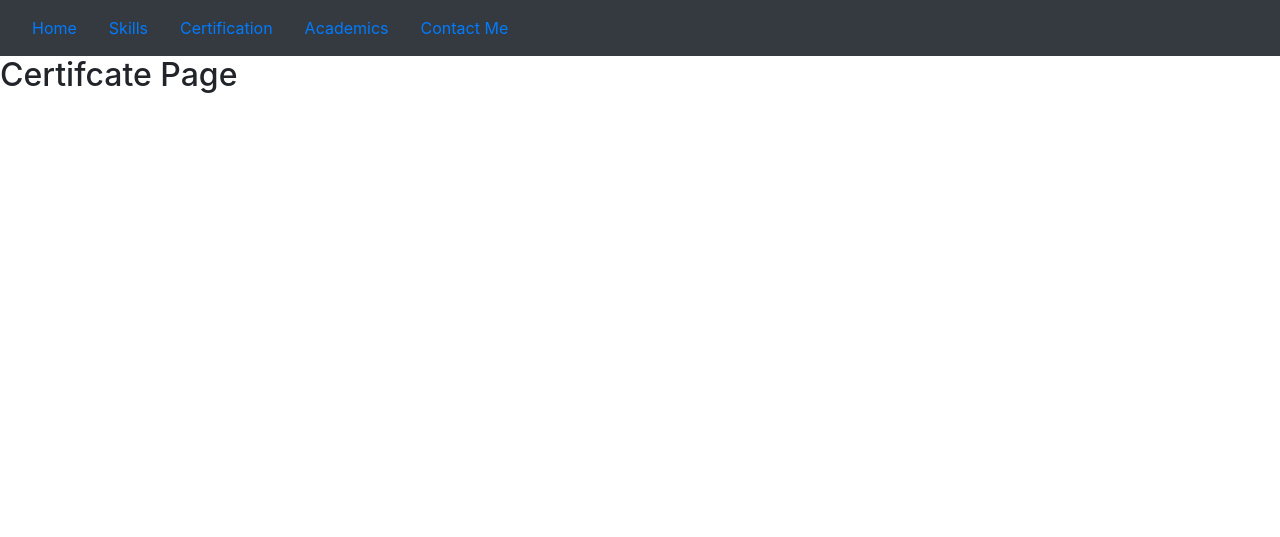
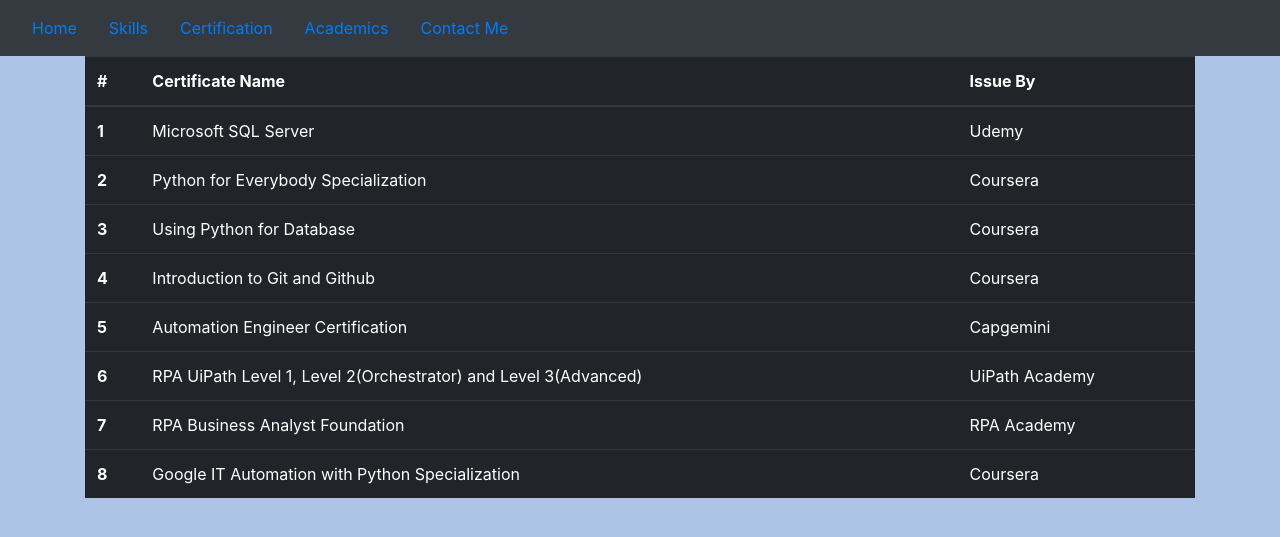
Before and after one commit to satishkr39/my_profile, a Flask app: page /certificate in a window 1280 px wide. Shown: the top 537 px of the page. Run offline with Flask 2, Linux system fonts and the light colour scheme; some libraries are stand-ins or nearby versions.

Commit message:
added skills page, certification page

```diff
--- a/my_profile/certificate/templates/certificate/certificate.html
+++ b/my_profile/certificate/templates/certificate/certificate.html
@@ -6,8 +6,60 @@
     <title>Title</title>
 </head>
 <body>
-    {% block content %}
-        <h2> Certifcate Page </h2>
-    {% endblock %}
+{% block content %}
+<div class="container">
+    <table class="table table-dark table-hover">
+        <thead>
+        <tr>
+            <th scope="col">#</th>
+            <th scope="col">Certificate Name</th>
+            <th scope="col">Issue By</th>
+        </tr>
+        </thead>
+        <tbody>
+        <tr>
+            <th scope="row">1</th>
+            <td>Microsoft SQL Server</td>
+            <td>Udemy</td>
+        </tr>
+        <tr>
+            <th scope="row">2</th>
+            <td>Python for Everybody Specialization</td>
+            <td>Coursera</td>
+        </tr>
+        <tr>
+            <th scope="row">3</th>
+            <td>Using Python for Database</td>
+            <td>Coursera</td>
+        </tr>
+        <tr>
+            <th scope="row">4</th>
+            <td>Introduction to Git and Github</td>
+            <td>Coursera</td>
+        </tr>
+        <tr>
+            <th scope="row">5</th>
+            <td>Automation Engineer Certification</td>
+            <td>Capgemini</td>
+        </tr>
+        <tr>
+            <th scope="row">6</th>
+            <td>RPA UiPath Level 1, Level 2(Orchestrator) and Level 3(Advanced)</td>
+            <td>UiPath Academy</td>
+        </tr>
+        <tr>
+            <th scope="row">7</th>
+            <td>RPA Business Analyst Foundation</td>
+            <td>RPA Academy</td>
+        </tr>
+         <tr>
+            <th scope="row">8</th>
+            <td>Google IT Automation with Python Specialization</td>
+            <td>Coursera</td>
+        </tr>
+        </tbody>
+    </table>
+</div>
+{% endblock %}
 </body>
 </html>
--- a/my_profile/static/styles/mainpage.css
+++ b/my_profile/static/styles/mainpage.css
@@ -53,3 +53,19 @@
   border-bottom: 1px solid #111;
   box-sizing: border-box;
 }
+
+.carousel-item{
+position: fixed;
+  top: 60px;
+  left: 500px;
+  width: 500px;
+  height: 500px;
+}
+
+.dropdown_pos{
+position: fixed;
+  top: 60px;
+  left: 1200px;
+  width: 50px;
+  height: 50px;
+}
--- a/my_profile/templates/base.html
+++ b/my_profile/templates/base.html
@@ -10,10 +10,6 @@
     <!-- JavaScript Bundle with Popper -->
 <script src="https://cdn.jsdelivr.net/npm/bootstrap@5.0.2/dist/js/bootstrap.bundle.min.js" integrity="sha384-MrcW6ZMFYlzcLA8Nl+NtUVF0sA7MsXsP1UyJoMp4YLEuNSfAP+JcXn/tWtIaxVXM" crossorigin="anonymous"></script>
     <link rel= "stylesheet" type= "text/css" href= "{{ url_for('static',filename='styles/mainpage.css') }}">
-    <link rel= "stylesheet" type= "text/css" href= "{{ url_for('static',filename='styles/animate.css') }}">
-    <link rel= "stylesheet" type= "text/css" href= "{{ url_for('static',filename='styles/bootstrap.css') }}">
-    <link rel= "stylesheet" type= "text/css" href= "{{ url_for('static',filename='styles/elusive-webfont.css') }}">
-    <link rel= "stylesheet" type= "text/css" href= "{{ url_for('static',filename='styles/style.css') }}">
 </head>
 <body>
     <nav class="navbar navbar-expand-lg navbar-light bg-dark">
--- a/my_profile/templates/home.html
+++ b/my_profile/templates/home.html
@@ -11,6 +11,7 @@
   <!-- Content here -->
 			<img src="https://source.unsplash.com/1000x400/?technology">
         	<br>
+			<br>
 			<h1>SATISH KUMAR SINGH</h1>
 
         	<h4> Thank you for visiting. </h4>
```
Also changed, not shown: my_profile/skills/templates/skills/skills.html (+50 -8 lines).
